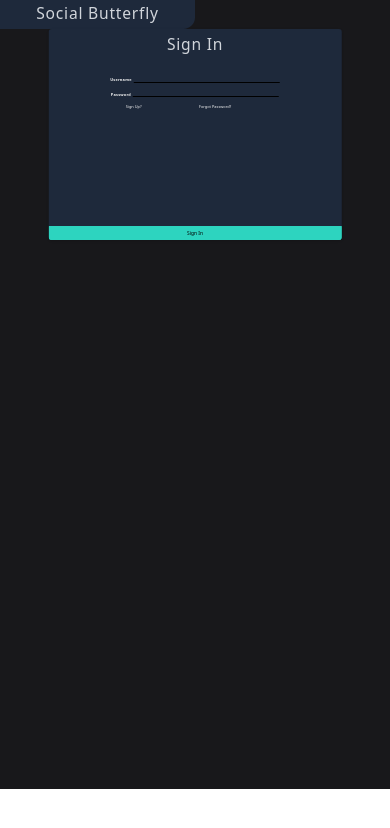
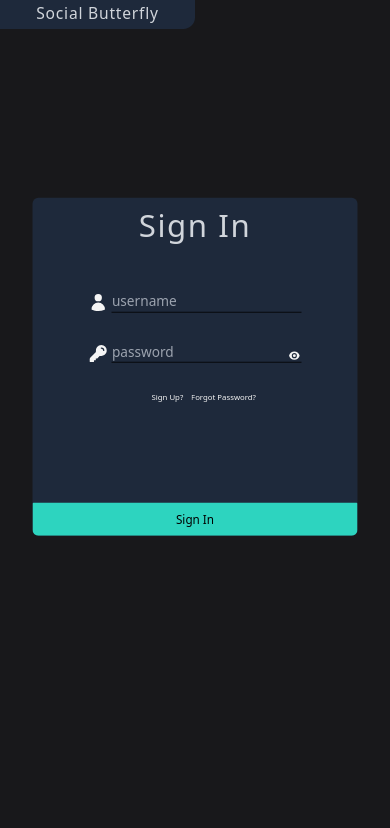
Before and after one commit to brayden-wong/SocialButterfly-v2, a React (Create React App) app in the folder client/: page / in a window 390 px wide. Shown: the top 828 px of the page. Built offline with nearby package versions, Linux system fonts and the light colour scheme; the HTML template or start-up script is replaced by a standard one.

Commit message:
Sign in page is responsive to different screen sizes

```diff
--- a/client/src/components/login/Login.tsx
+++ b/client/src/components/login/Login.tsx
@@ -18,6 +18,8 @@ export const Login = (props: LoginProps) => {
   }
 
   const handleViewPassword = () => viewPassword === 'password' ? setViewPassword('text') : setViewPassword('password');
+
+  console.log(props.signup);
 
   const handleLogin = async () => {
     if (!email || !password) {
@@ -40,87 +42,38 @@ export const Login = (props: LoginProps) => {
   }
 
   return (
-    <div className={`absolute login_form bg-slate-800 rounded-xl shadow overflow-y-hidden ${props.signup ?
-      'translate-y-full duration-[900ms]' : 'translate-y-0 duration-[900ms]'}`}>
-      <h1 className='text-[4vw] flex justify-center items-center py-4 tracking-wider text-gray-300 text-center'>Sign In</h1>
-      <div className='relative top-16 grid grid-cols-1'>
-        <div className='space-y-8'>
-          <div className='flex justify-center items-end gap-2 bg-full w-full'>
-            <label className='w-30 text-white-milk tracking-wider text-md font-semibold'>
-              Username
+    <div className={`absolute sign_in bg-slate-800 rounded-3xl overflow-y-hidden ${props.signup ? 'transform_sign_in_right' : 'transform_sign_in_left' }`}>
+      <h1 className='lg:text-[4vw] xs:text-[8vw] flex justify-center items-center py-4 tracking-wider text-gray-300 text-center'>Sign In</h1>
+      <div className='relative xs:top-[10%] md:top-[5%] lg:-top-[10%] 2xl:top-0'>
+        <div className='flex flex-col xs:h-[30vw] xs:justify-between md:justify-center md:gap-20 lg:gap-12 pt-5 items-center
+          2xl:justify-start'>
+          <div className='flex justify-center items-end text-right gap-4 w-full'>
+            <label className='w-30 text-white-milk tracking-wider xs:text-[3.5vw] lg:text-[1vw] font-semibold'>
+              <UserIcon className='xs:w-20 lg:w-12' />
             </label>
-            <input id='username' className='outline-none text-md font-normal w-1/2 text-slate-300' type='text' />
+            <input id='username' className='outline-none xs:text-[3.5vw] lg:text-[1.5vw] font-normal w-7/12 text-slate-300 input_fields_login'
+              placeholder='username' type='text' />
           </div>
-          <div className='flex justify-center items-end w-full gap-2'>
-            <label className='w-30 text-white-milk tracking-wider text-md font-semibold'>
-              Password
+          <div className='flex justify-center items-end text-right gap-4 w-full'>
+            <label className='w-30 text-white-milk tracking-wider xs:text-[3.5vw] lg:text-[1vw] font-semibold'>
+              <KeyIcon className='xs:w-20 lg:w-12' />
             </label>
-            <input className='outline-none text-md font-normal w-1/2 text-slate-300' type={viewPassword} />
+            <input className='outline-none xs:text-[3.5vw] lg:text-[1.5vw] font-normal w-7/12 text-slate-300 input_fields_login'
+              placeholder='password' type={viewPassword} />
+            {viewPassword === 'password' ? <EyeIcon className='xs:w-12 lg:w-6 absolute xs:right-[17.5%] lg:right-[16%] pb-1.5 text-white-milk'
+              onClick={() => handleViewPassword()}/> : <EyeSlashIcon className='xs:w-12 lg:w-6 absolute xs:right-[17.5%] lg:right-[16%] pb-1.5 text-white-milk'
+              onClick={() => handleViewPassword()}/>}
           </div>
-          <div className='grid grid-cols-4 text-sm text-white-milk' >
-          {/* <div className='flex justify-between ml-[%] w-1/2  gap-2'> */}
-            <p className='relative pl-4 col-start-2'>Sign Up?</p>
-            <p className='relative pl-4 col-start-3 col-span-4 '>Forgot Password?</p>
+          <div className='grid grid-cols-4 xs:gap-8 lg:gap-4 text-white-milk'>
+            <p className='relative col-start-2 xs:text-[2vw] lg:text-[1.5vw]' onClick={() => props.setSignup(props.signup)}>Sign Up?</p>
+            <p className='relative col-start-3 col-span-4 xs:text-[2vw] lg:text-[1.5vw]'>Forgot Password?</p>
           </div>
         </div>
       </div>
-      <div id='block' className='absolute bottom-0 bg-teal-400 w-full'>
-        <button id='sign_in' className='relative w-full py-4 bg-teal-400 duration-[.5s] ease-in-out hover:ease-in-out hover:bg-teal-600 hover:duration-[.5s] text-xl rounded'>
+        <button id='sign_in' className='absolute font-medium bottom-0 w-full lg:py-4 2xl:py-2 xs:py-8 lg:text-[1.5vw] xs:text-[3vw] bg-teal-400 duration-[.5s]
+          ease-in-out hover:ease-in-out hover:bg-teal-600 hover:duration-[.5s] rounded'>
           Sign In
         </button>
-        {/* <div id='background' className='absolute w-full bg-teal-400 bg-red-500'>hello</div> */}
-      </div>
-      {/* <div className='absolute left-1/2 bg-red-300 w-[1px] h-[100%]'></div> */}
     </div>
-  )
-  // <div className={`absolute top-[25%] left-[60%] w-[30vw] h-[20vw] bg-slate-800 rounded-2xl shadow ${props.signup ?
-  //   'translate-y-[100vw] duration-[800ms]' : 'translate-y-0 duration-[800ms]'}`}>
-  //   <div className='flex justify-center w-full items-center h-1/3 z-10'>
-  //     <h1 className='z-10 relative py-4 text-[2.5vw] text-[#F5F5F5]'>Sign In</h1>
-  //   </div>
-  //   <form className='pb-4 relative w-full h-2/3 flex flex-col justify-around'>
-  //     <div className='flex items-center justify-center'>
-  //       <label className='w-[7vw] text-white-milk tracking-wider text-md font-semibold'>
-  //         Username
-  //       </label>
-  //       <div className='flex'>
-  //         <input className='outline-none font-medium w-[10vw] text-gray-300 tracking-wide'
-  //           type='text' onChange={(e: React.ChangeEvent<HTMLInputElement>) => {
-  //             setEmail(e.target.value);
-  //           }} />
-  //         <UserIcon className='relative right-0 w-10 text-white-milk' />
-  //       </div>
-  //     </div>
-  //     <div className='flex flex-row items-center justify-center'>
-  //       <label className='w-[7vw] text-white-milk text-md tracking-wider font-semibold'>
-  //         Password
-  //       </label>
-  //       <div className='flex'>
-  //         <input className='outline-none font-medium w-[10vw] text-gray-300'
-  //           type={viewPassword} onChange={(e: React.ChangeEvent<HTMLInputElement>) => {
-  //             setPassword(e.target.value);
-  //           }} />
-  //         {viewPassword === 'password' ? <EyeIcon className='absolute w-5 pt-4 right-[6.5vw] text-white-milk cursor-pointer'
-  //           onClick={() => handleViewPassword()}/> : <EyeSlashIcon className='absolute w-5 pt-4 right-[6.5vw] text-white-milk cursor-pointer' onClick={() => handleViewPassword()} />}
-  //         <KeyIcon className='relative mx-0 right-[-2px] w-10 text-white-milk' />
-  //       </div>
-  //     </div>
-  //     <div className='flex justify-evenly items-center'>
-  //       <button className='py-2 px-6 text-slate-700 font-semibold bg-teal-400 rounded-md duration-300
-  //           hover:text-white-milk hover:bg-teal-600 hover:duration-300'
-  //         onClick={(e: any) => {
-  //           e.preventDefault();
-  //           handleLogin();
-  //         }}
-  //       >
-  //         Sign In
-  //       </button>
-  //       <p className='text-white-milk text-lg font-semibold'>
-  //         <span className='mr-6 cursor-pointer hover:text-slate-300 hover:duration-400 duration-300'
-  //           onClick={() => props.setSignup(!props.signup)}>Sign Up?</span>
-  //         <a className='hover:text-slate-300 hover:duration-400 duration-300' href="">Forgot Password?</a>
-  //       </p>
-  //     </div>
-  //   </form>
-  // </div>
+  );
 }
--- a/client/src/components/login/Signup.tsx
+++ b/client/src/components/login/Signup.tsx
@@ -9,6 +9,9 @@ export const Signup = (props: SignupProps) => {
   const [email, setEmail] = useState('');
   const [password, setPassword] = useState('');
   const [viewPassword, setViewPassword] = useState<'password' | 'text'>('password');
+
+  let variable: string = 'hello';
+  console.log(variable);
 
   const handleViewPassword = () => viewPassword === 'password' ? setViewPassword('text') : setViewPassword('password');
 
--- a/client/src/index.css
+++ b/client/src/index.css
@@ -4,6 +4,7 @@
 
 @layer base {
   * {
+    overflow: hidden;
     padding: 0;
     margin: 0;
     font-family: system-ui, -apple-system, BlinkMacSystemFont, 'Segoe UI', Roboto, Oxygen, Ubuntu, Cantarell, 'Open Sans', 'Helvetica Neue', sans-serif;
@@ -17,22 +18,26 @@
     background-color: #F7FBFC;
   }
 
-
-  input {
-    border-radius: 0;
-    background-color: transparent;
-    border: none;
-    border-bottom: .3vw solid black;
-  }
 }
 
 @layer components {
 
-  .login_form {
-    @apply xs:left-1/2 xs:-translate-x-1/2 xs:w-3/4 xs:h-1/4 xs:rounded-none
-            sm:left-1/2 sm:-translate-x-1/2
-            md:left-1/2 md:-translate-x-1/2
-            lg:bottom-[30%]
-            2xl:top-[20%] right-[8%] w-4/12 h-[30rem]
+  .sign_in {
+    @apply  xs:left-1/2 xs:translate-y-1/2 xs:-translate-x-1/2 xs:w-5/6 xs:h-2/5
+            md:h-2/5 md:translate-y-1/4
+            lg:translate-y-[30%] lg:translate-x-[10%] lg:w-2/5 lg:h-[40rem]
+            2xl:translate-y-[20%] 2xl:w-5/12 2xl:h-[30rem]
+  }
+
+  .transform_sign_in_right {
+    @apply xs:translate-x-full duration-1000
+  }
+
+  .transform_sign_in_left {
+    @apply xs:-translate-x-1/2 duration-1000
+  }
+
+  .input_fields_login {
+    @apply rounded-none bg-transparent xs:border-b-[.3vw] lg:border-b-[.2vw] border-b-black
   }
 }
--- a/client/src/pages/Authentication.tsx
+++ b/client/src/pages/Authentication.tsx
@@ -12,15 +12,10 @@ export const Authentication = () => {
       <div className='w-1/2 h-[7.5vw] bg-slate-800 rounded-br-[3vw] relative' >
         <h1 className='text-[4vw] tracking-wider text-gray-300 text-center pt-[.5vw]'>Social Butterfly</h1>
       </div>
-      <div className='w-full h-[90vh]'>
-        <div className="w-1/2 h-full float-left bg-zinc-900">
-
-        </div>
-        <div className="w-1/2 h-full float-left bg-zinc-900">
-          <Signup signup={signup} setSignup={() => setSignup(!signup)} />
-          <Login signup={signup} setSignup={() => setSignup(!signup)}
-            resetPassword={resetPassword} setResetPassword={() => setResetPassword(!resetPassword)} />
-        </div>
+      <div className='w-full h-[100vh] bg-zinc-900'>
+        <Signup signup={signup} setSignup={() => setSignup(!signup)} />
+        <Login signup={signup} setSignup={() => setSignup(!signup)}
+          resetPassword={resetPassword} setResetPassword={() => setResetPassword(!resetPassword)} />
       </div>
     </div>
   );
```
